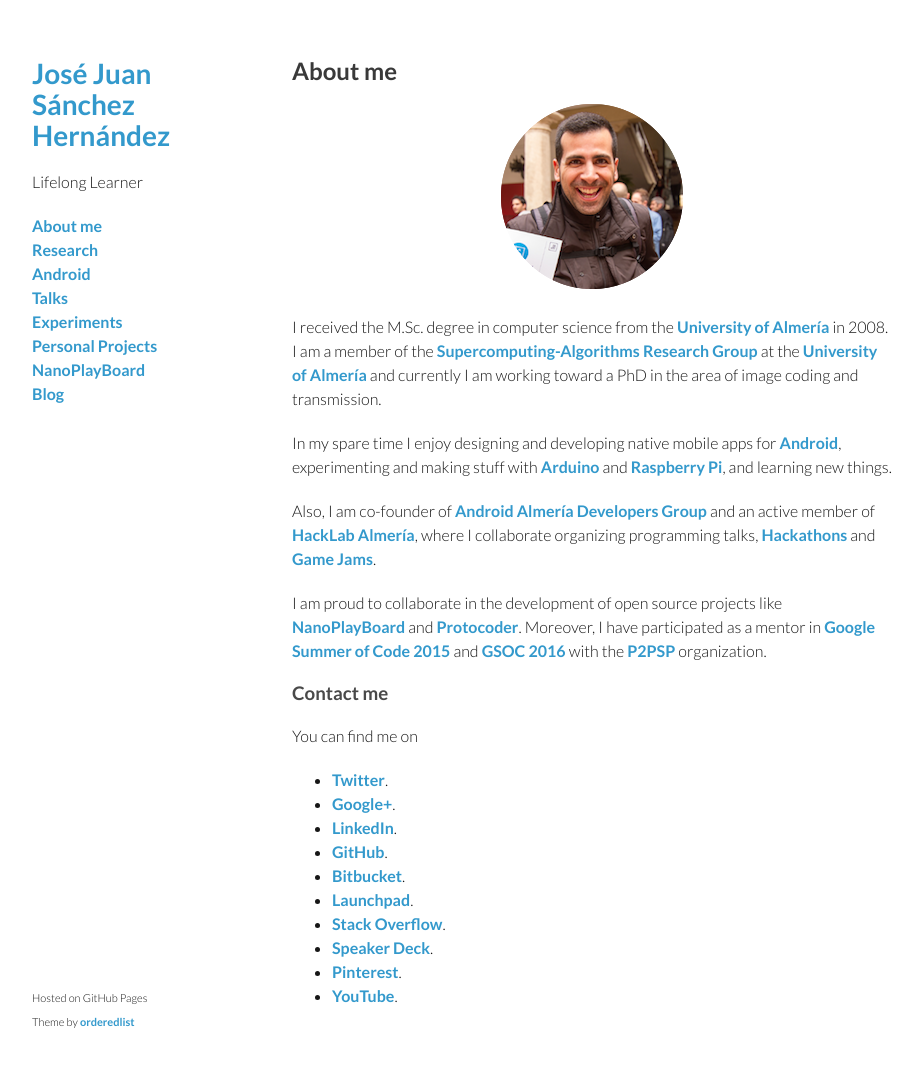
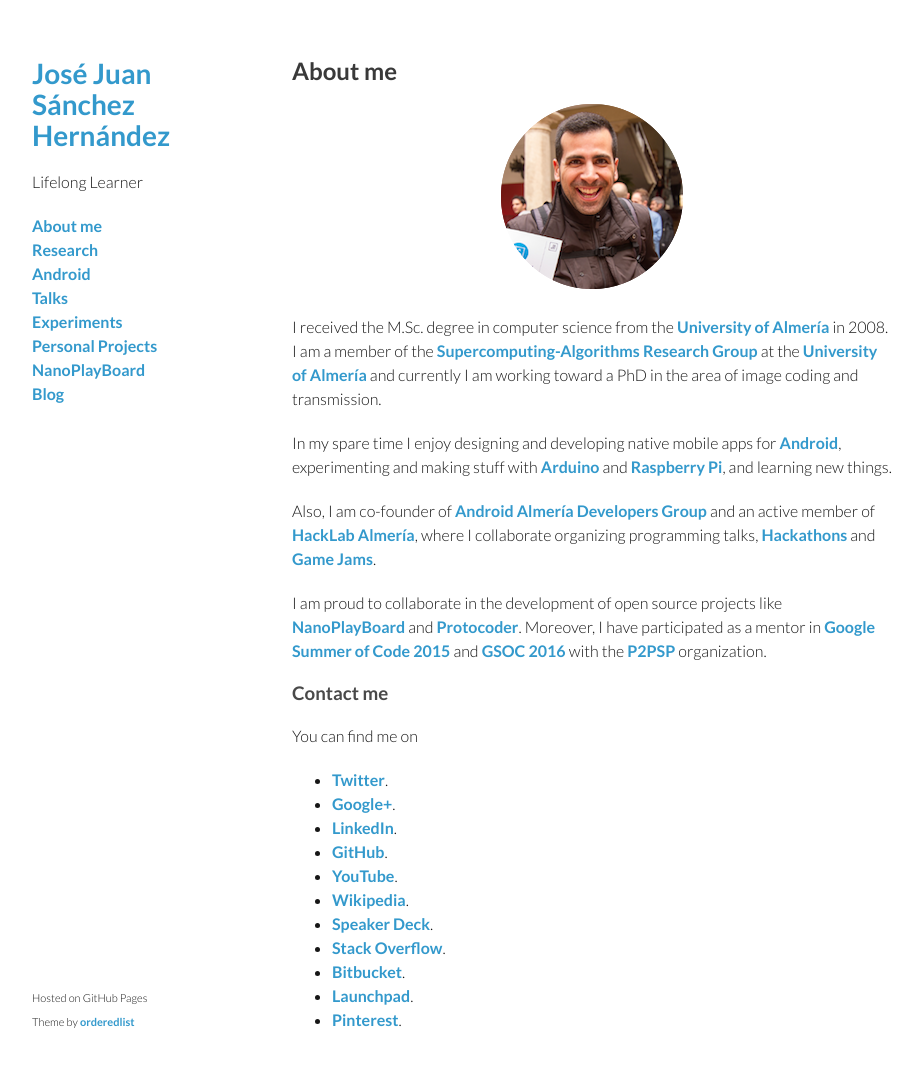
Before and after one commit to josejuansanchez/josejuansanchez.github.io, a Jekyll site: the page built from about/index.md, in a window 1280 px wide and 1102 px high. Shown: the top 1067 px of the window, without its empty margins (178-1100 px from the left). Built offline with Jekyll 4.4.1, drawn with Linux system fonts in a browser that asks for light colours.

Commit message:
Updated about me section

```diff
--- a/about/index.md
+++ b/about/index.md
@@ -31,15 +31,17 @@
 You can find me on
 
 * [Twitter](https://twitter.com/josejuansanchez).
-* [Google+](http://gplus.to/josejuansanchez).
+* [Google+](https://plus.google.com/+JoséJuanSánchezHernández).
 * [LinkedIn](http://www.linkedin.com/pub/jos%C3%A9-juan-s%C3%A1nchez-hern%C3%A1ndez/6a/858/830).
 * [GitHub](https://github.com/josejuansanchez).
+* [YouTube](https://www.youtube.com/user/lajauladefaraday).
+* [Wikipedia](https://es.wikipedia.org/wiki/Usuario:JJsanchez).
+* [Speaker Deck](https://speakerdeck.com/josejuansanchez).
+* [Stack Overflow](http://stackoverflow.com/users/2090682/jose-juan-sanchez).
 * [Bitbucket](https://bitbucket.org/josejuansanchez).
 * [Launchpad](https://launchpad.net/~josejuan-sanchez).
-* [Stack Overflow](http://stackoverflow.com/users/2090682/jose-juan-sanchez).
-* [Speaker Deck](https://speakerdeck.com/josejuansanchez).
 * [Pinterest](http://pinterest.com/josejuansanchez).
-* [YouTube](https://www.youtube.com/user/lajauladefaraday).
+
 
 [1]: http://www.ual.es
 [2]: http://www.hpca.ual.es
```
